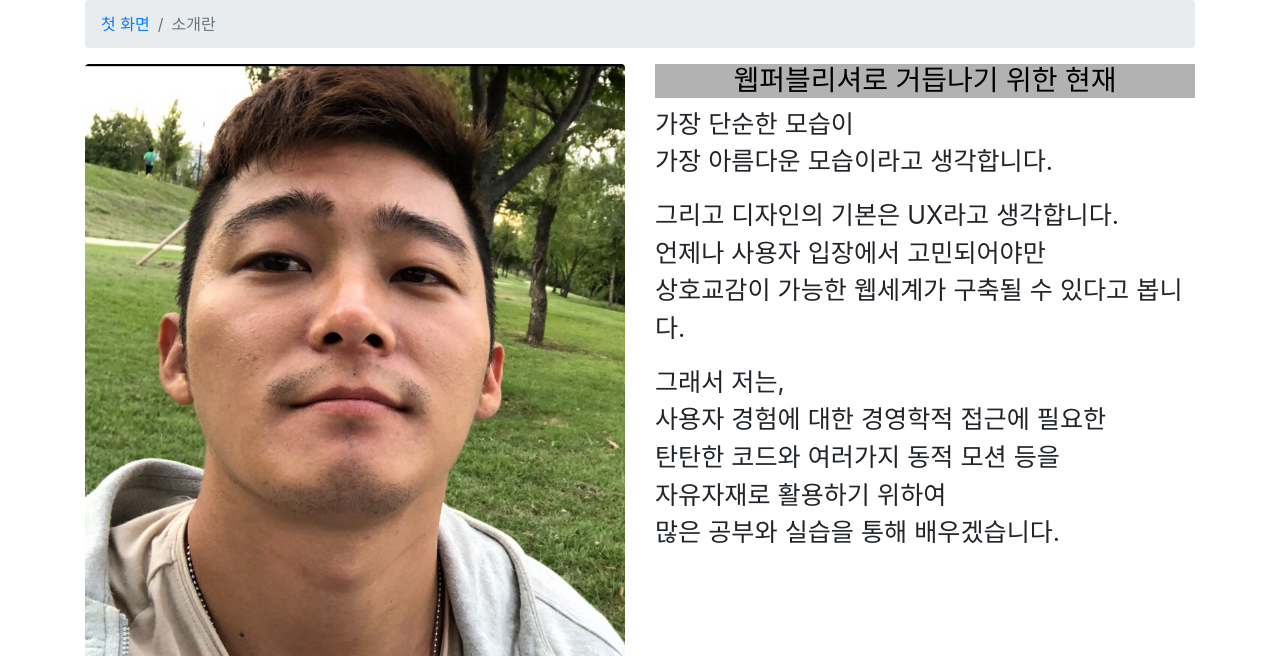
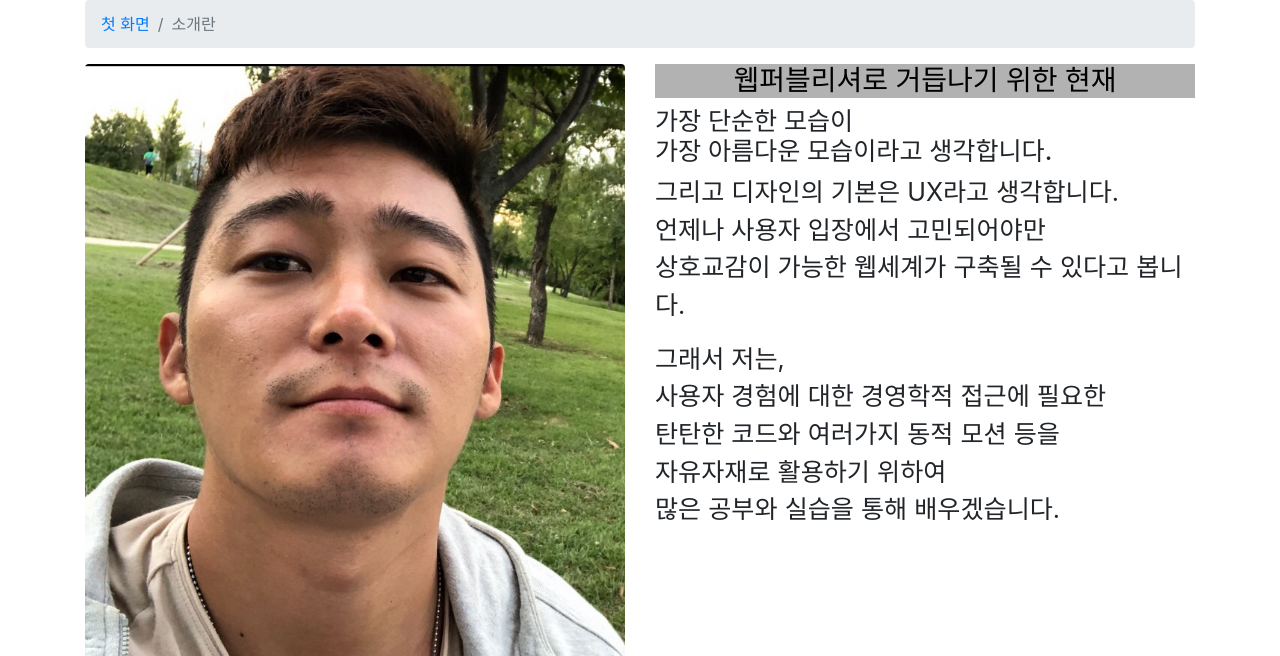
Before and after one commit to hellodev83/my_page, a website: page about.html in a window 1280 px wide. Shown: the part 144-800 px from the top of the page. Drawn offline with Linux system fonts and the light colour scheme.

Commit message:
Update about.html

```diff
--- a/about.html
+++ b/about.html
@@ -51,8 +51,8 @@
       </div>
       <div class="col-lg-6">
         <h3 class="hope">웹퍼블리셔로 거듭나기 위한 현재</h3>
-        <p class="explain">가장 단순한 모습이<br>
-          가장 아름다운 모습이라고 생각합니다.</p>
+        <h4 class="explain">가장 단순한 모습이<br>
+          가장 아름다운 모습이라고 생각합니다.</h4>
 
 <p class="explain">그리고 디자인의 기본은 UX라고 생각합니다.<br>
 언제나 사용자 입장에서 고민되어야만<br>
```
